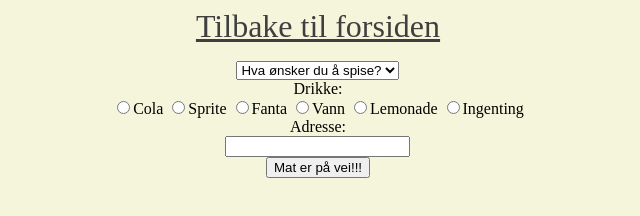
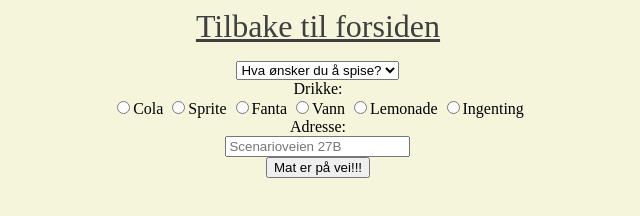
Before and after one commit to TrickshotArne/pr-ve-kap-1-3, a plain HTML site: page oppgave2bestille.html in a window 1280 px wide. Shown: the full height of the page, 322-962 px from the left. Drawn offline with Linux system fonts and the light colour scheme.

Commit message:
jvsbjhvd

```diff
--- a/oppgave2bestille.html
+++ b/oppgave2bestille.html
@@ -25,7 +25,7 @@
         <br>
         <label for="">Adresse:</label>
         <br>
-        <input type="text" required>
+        <input type="text" placeholder="Scenarioveien 27B" required>
         <br>
         <button type="submit">Mat er på vei!!!</button>
     </form>
```
